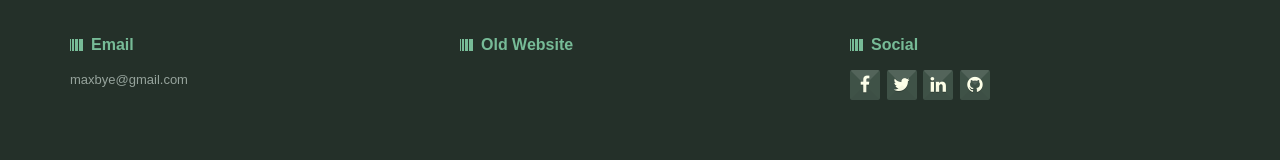
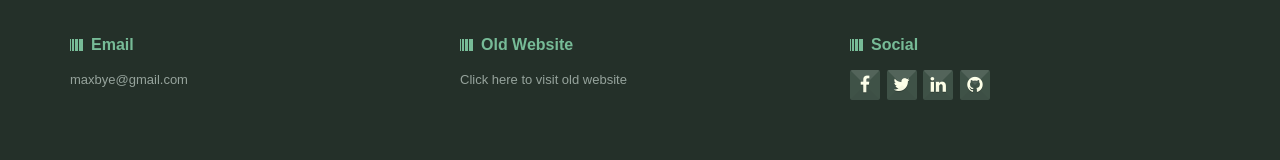
Before and after one commit to maxbye3/maxbye3.github.io, a plain HTML site: page index.html in a window 1280 px wide. Shown: the part 2926-3086 px from the top of the page. Drawn offline with Linux system fonts and the light colour scheme; files whose address does not match are found by name.

Commit message:
added link to old website

```diff
--- a/index.html
+++ b/index.html
@@ -572,7 +572,7 @@
 								<h4 class="widget-title">Old Website</h4>
 								<div class="widget-body">
 									<ul class="info-list">
-										<li></li>
+										<li><a href="moonworld.html">Click here to visit old website</a></li>
 									</ul>
 								</div>
 							</div>
```
